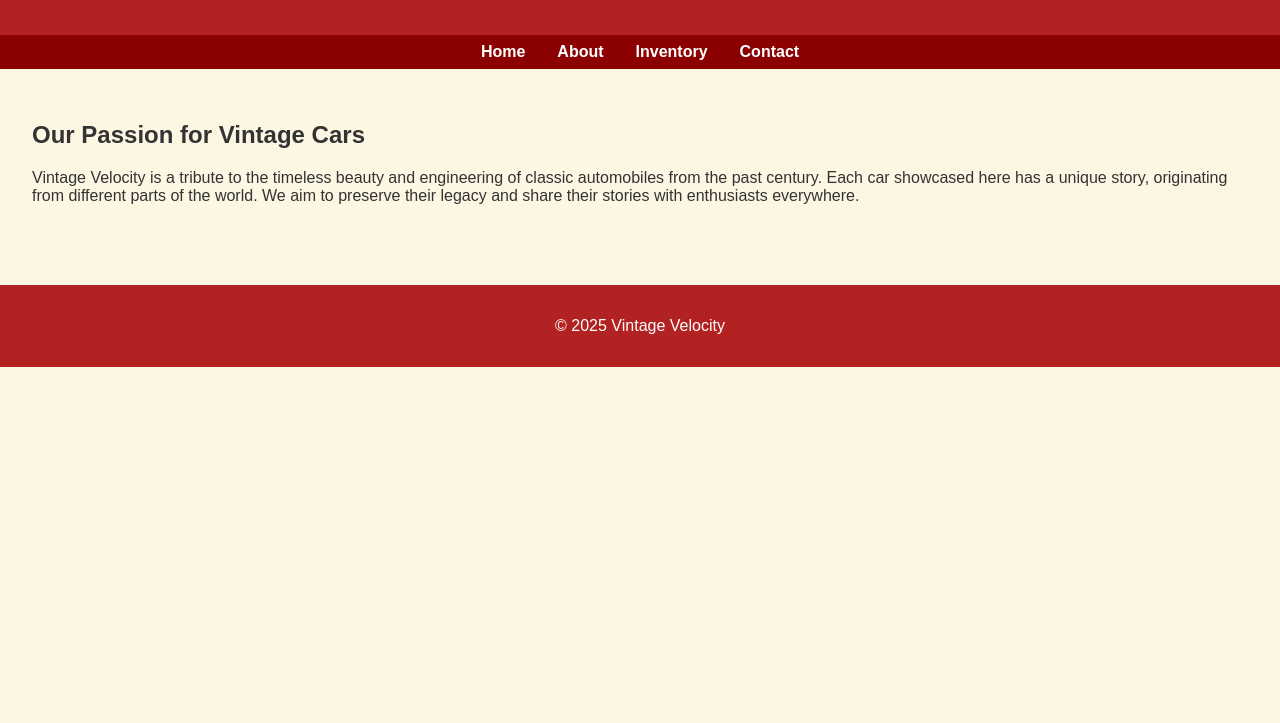
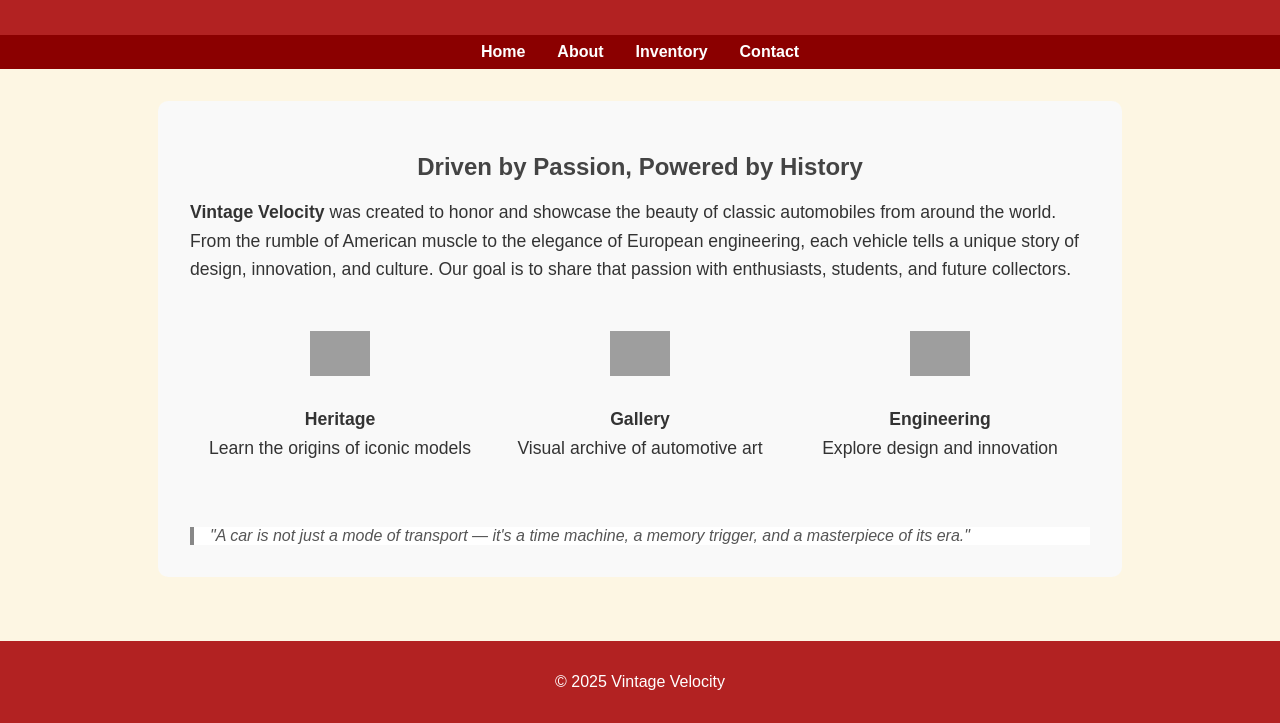
Before and after one commit to kemosekwena/Vintage-Velocity, a plain HTML site: page about.html in a window 1280 px wide. Shown: the part 77-800 px from the top of the page. Drawn offline with Linux system fonts and the light colour scheme; grey boxes are pictures that could not be loaded.

Commit message:
Update about.html

```diff
--- a/about.html
+++ b/about.html
@@ -5,6 +5,53 @@
   <meta name="viewport" content="width=device-width, initial-scale=1.0"/>
   <title>About - Vintage Velocity</title>
   <link rel="stylesheet" href="styles.css"/>
+  <style>
+    .about-section {
+      background-color: #f9f9f9;
+      padding: 2rem;
+      border-radius: 10px;
+      max-width: 900px;
+      margin: auto;
+    }
+
+    .about-section h2 {
+      text-align: center;
+      color: #444;
+      margin-bottom: 1rem;
+    }
+
+    .about-section p {
+      line-height: 1.6;
+      font-size: 1.1rem;
+      color: #333;
+    }
+
+    .icon-row {
+      display: flex;
+      justify-content: space-around;
+      margin: 2rem 0;
+    }
+
+    .icon-block {
+      text-align: center;
+      flex: 1;
+      padding: 1rem;
+    }
+
+    .icon-block img {
+      width: 60px;
+      margin-bottom: 0.5rem;
+    }
+
+    .quote-box {
+      font-style: italic;
+      border-left: 4px solid #888;
+      padding-left: 1rem;
+      margin-top: 2rem;
+      color: #555;
+      background-color: #fff;
+    }
+  </style>
 </head>
 <body>
   <header>
@@ -17,8 +64,33 @@
     <a href="contact.html">Contact</a>
   </nav>
   <main>
-    <h2>Our Passion for Vintage Cars</h2>
-    <p>Vintage Velocity is a tribute to the timeless beauty and engineering of classic automobiles from the past century. Each car showcased here has a unique story, originating from different parts of the world. We aim to preserve their legacy and share their stories with enthusiasts everywhere.</p>
+    <section class="about-section">
+      <h2>Driven by Passion, Powered by History</h2>
+      <p>
+        <strong>Vintage Velocity</strong> was created to honor and showcase the beauty of classic automobiles from around the world.
+        From the rumble of American muscle to the elegance of European engineering, each vehicle tells a unique story of design,
+        innovation, and culture. Our goal is to share that passion with enthusiasts, students, and future collectors.
+      </p>
+
+      <div class="icon-row">
+        <div class="icon-block">
+          <img src="https://cdn-icons-png.flaticon.com/512/809/809957.png" alt="History Icon">
+          <p><strong>Heritage</strong><br>Learn the origins of iconic models</p>
+        </div>
+        <div class="icon-block">
+          <img src="https://cdn-icons-png.flaticon.com/512/3064/3064197.png" alt="Gallery Icon">
+          <p><strong>Gallery</strong><br>Visual archive of automotive art</p>
+        </div>
+        <div class="icon-block">
+          <img src="https://cdn-icons-png.flaticon.com/512/476/476863.png" alt="Gear Icon">
+          <p><strong>Engineering</strong><br>Explore design and innovation</p>
+        </div>
+      </div>
+
+      <div class="quote-box">
+        "A car is not just a mode of transport — it's a time machine, a memory trigger, and a masterpiece of its era."
+      </div>
+    </section>
   </main>
   <footer>
     <p>&copy; 2025 Vintage Velocity</p>
```
